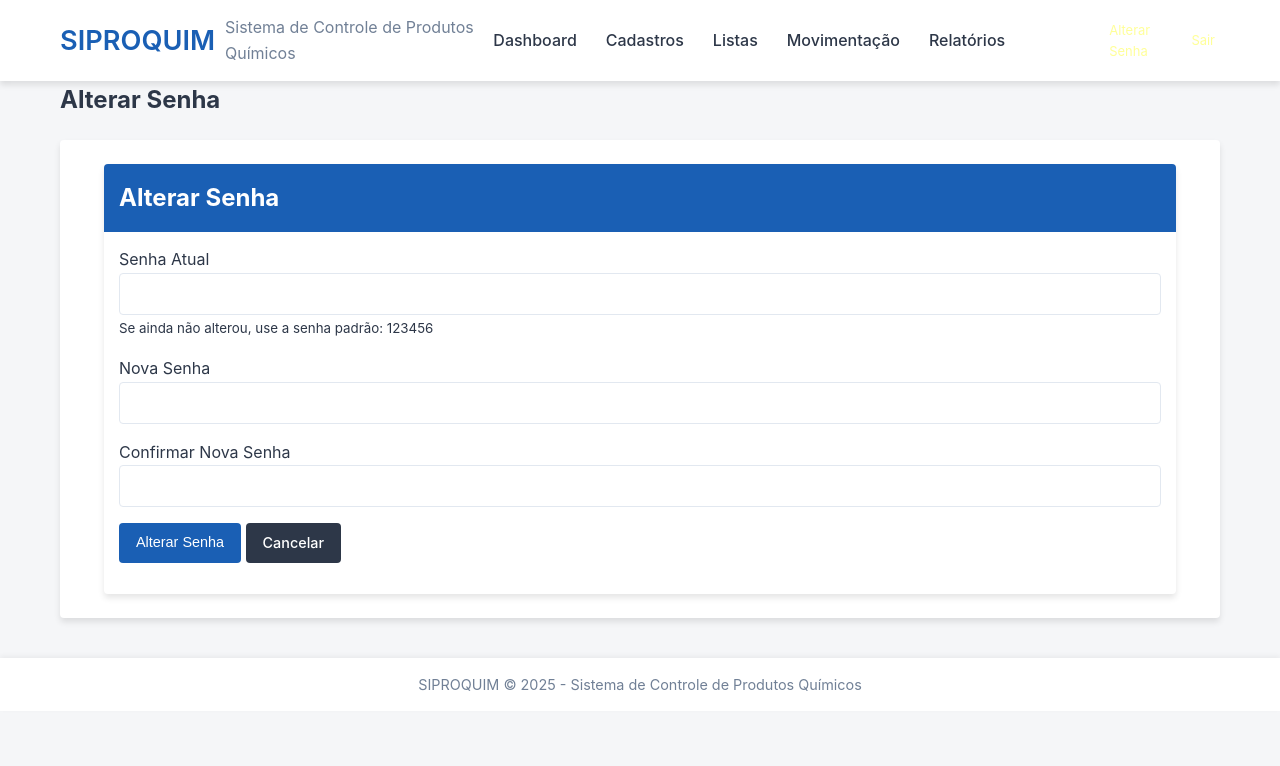
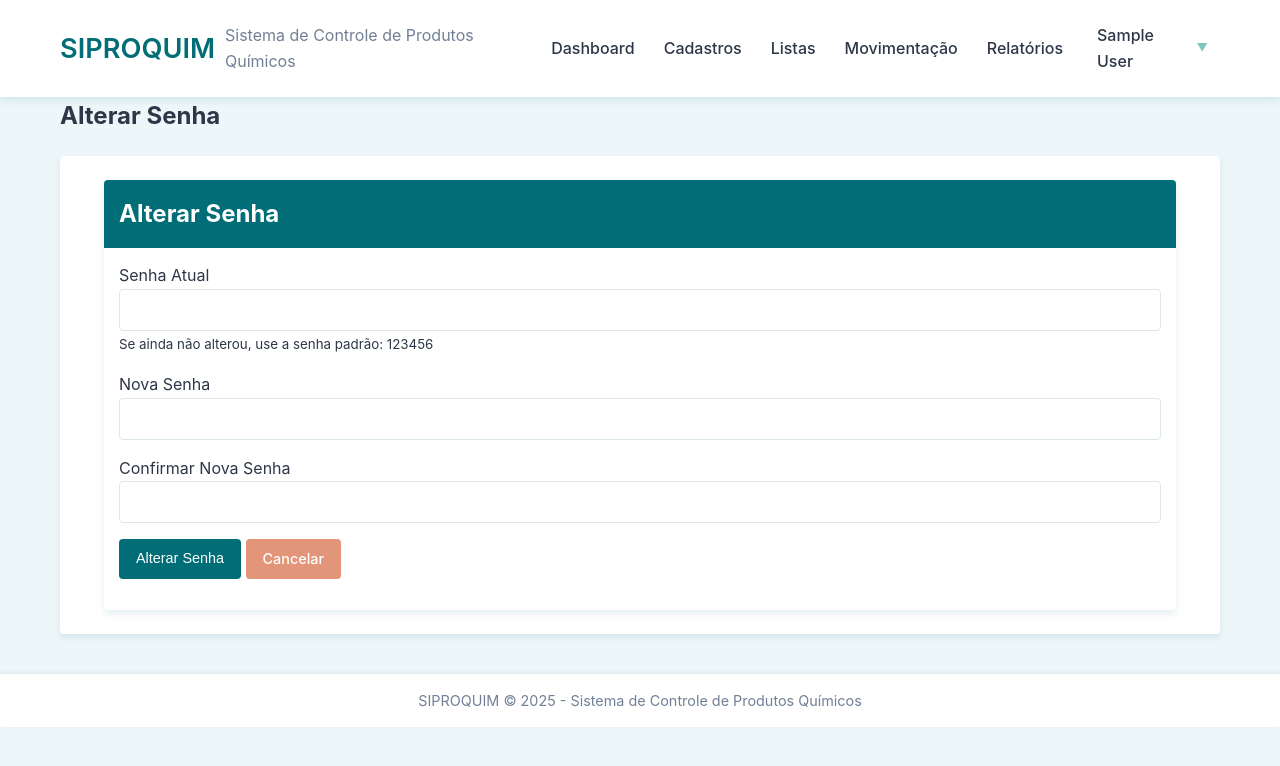
Before and after one commit to gmedeirosnet/SIPROQUIM, a PHP site: page /auth/change_password.php in a window 1280 px wide. Shown: the top 766 px of the page. Run offline with PHP 8.4, Linux system fonts and the light colour scheme; the visitor is signed in with stand-in values (Sample User, id 1); tables that the repository leaves empty or names only in its code hold one stand-in row (values such as "Sample post"); some libraries are stand-ins or nearby versions.

Commit message:
Update CSS color palette and adjust styles for consistency across components

```diff
--- a/src/assets/css/main.css
+++ b/src/assets/css/main.css
@@ -1,21 +1,21 @@
 /* SIPROQUIM - Main CSS File */
 :root {
-  /* Color palette - based on a blue professional scheme */
-  --primary: #1a5fb4;
-  --primary-light: #3584e4;
-  --primary-dark: #0b3b78;
-  --secondary: #2d3748;
-  --light-gray: #f5f6f8;
-  --mid-gray: #e2e8f0;
-  --dark-gray: #4a5568;
-  --success: #2ecc71;
-  --warning: #f39c12;
-  --danger: #e74c3c;
-  --text-primary: #2d3748;
-  --text-secondary: #718096;
+  /* Color palette - baseada nas cores fornecidas */
+  --primary: #006D77;        /* Verde-azulado escuro */
+  --primary-light: #83C5BE;  /* Verde-azulado claro */
+  --primary-dark: #005A63;   /* Versão mais escura do primary */
+  --secondary: #E29578;      /* Laranja-coral */
+  --light-gray: #EDF6F9;     /* Azul muito claro, quase branco */
+  --mid-gray: #DCE8EB;       /* Versão mais escura do light-gray */
+  --dark-gray: #5C7B80;      /* Tom escuro complementar */
+  --success: #83C5BE;        /* Verde-azulado claro */
+  --warning: #FFDDD2;        /* Rosa claro */
+  --danger: #E29578;         /* Laranja-coral */
+  --text-primary: #2d3748;   /* Mantido para melhor legibilidade */
+  --text-secondary: #718096; /* Mantido para melhor legibilidade */
   --white: #ffffff;
   --black: #000000;
-  --shadow: 0 4px 6px rgba(0, 0, 0, 0.1);
+  --shadow: 0 4px 6px rgba(0, 109, 119, 0.1); /* Sombra baseada no primary */
   --radius: 4px;
   --transition: all 0.3s ease;
 
--- a/src/cadastros/list_produtos.php
+++ b/src/cadastros/list_produtos.php
@@ -115,12 +115,14 @@ include_once __DIR__ . '/../includes/header.php';
         <div class="alert alert-danger"><?= $error ?></div>
     <?php endif; ?>
 
+    <br>
     <div class="header-actions">
         <div>
             <h2>Lista de Produtos</h2>
             <a href="produto.php" class="btn btn-primary">Cadastrar Novo Produto</a>
         </div>
-        </br>
+
+
         <form class="search-form" method="get">
             <div class="form-row">
                 <div class="form-col">
--- a/src/includes/header.php
+++ b/src/includes/header.php
@@ -48,26 +48,28 @@ function isActive($page, $current_page = null, $current_dir = null) {
     <?php if (isset($additionalHead)) echo $additionalHead; ?>
 
     <style>
-        .user-info {
+        /* Estilos adaptados para o dropdown de usuário seguindo o padrão existente */
+        .user-dropdown {
+            margin-left: 10px;
+        }
+
+        .user-dropdown > a {
             display: flex;
             align-items: center;
-            margin-left: auto;
-            color: #fff;
-            font-size: 0.9em;
         }
-        .user-info .user-name {
-            margin-right: 15px;
-            font-weight: bold;
+
+        .user-dropdown > a::after {
+            content: "▼";
+            font-size: 0.7em;
+            margin-left: 5px;
+            color: var(--primary-light);
         }
-        .user-info .logout-link, .user-info .password-link {
-            color: #ff9;
-            text-decoration: none;
-            font-size: 0.9em;
-            margin: 0 5px;
+
+        .main-nav, .header-actions {
+            display: flex;
+            align-items: center;
         }
-        .user-info .logout-link:hover, .user-info .password-link:hover {
-            text-decoration: underline;
-        }
+
         .header-content {
             display: flex;
             justify-content: space-between;
@@ -129,10 +131,12 @@ function isActive($page, $current_page = null, $current_dir = null) {
                 </nav>
 
                 <?php if (isset($_SESSION['user_id'])): ?>
-                <div class="user-info">
-                    <span class="user-name"><?= htmlspecialchars($_SESSION['user_name']) ?></span>
-                    <a href="auth/change_password.php" class="password-link">Alterar Senha</a> |
-                    <a href="/auth/logout.php" class="logout-link">Sair</a>
+                <div class="nav-item dropdown user-dropdown">
+                    <a href="#"><?= htmlspecialchars($_SESSION['user_name']) ?></a>
+                    <div class="dropdown-content">
+                        <a href="/src/auth/change_password.php">Alterar Senha</a>
+                        <a href="/src/auth/logout.php">Sair</a>
+                    </div>
                 </div>
                 <?php endif; ?>
             </div>
```
Also changed, not shown: other parts of src/assets/css/main.css (+15 -15 lines), src/auth/login.php (+19 -10 lines).
